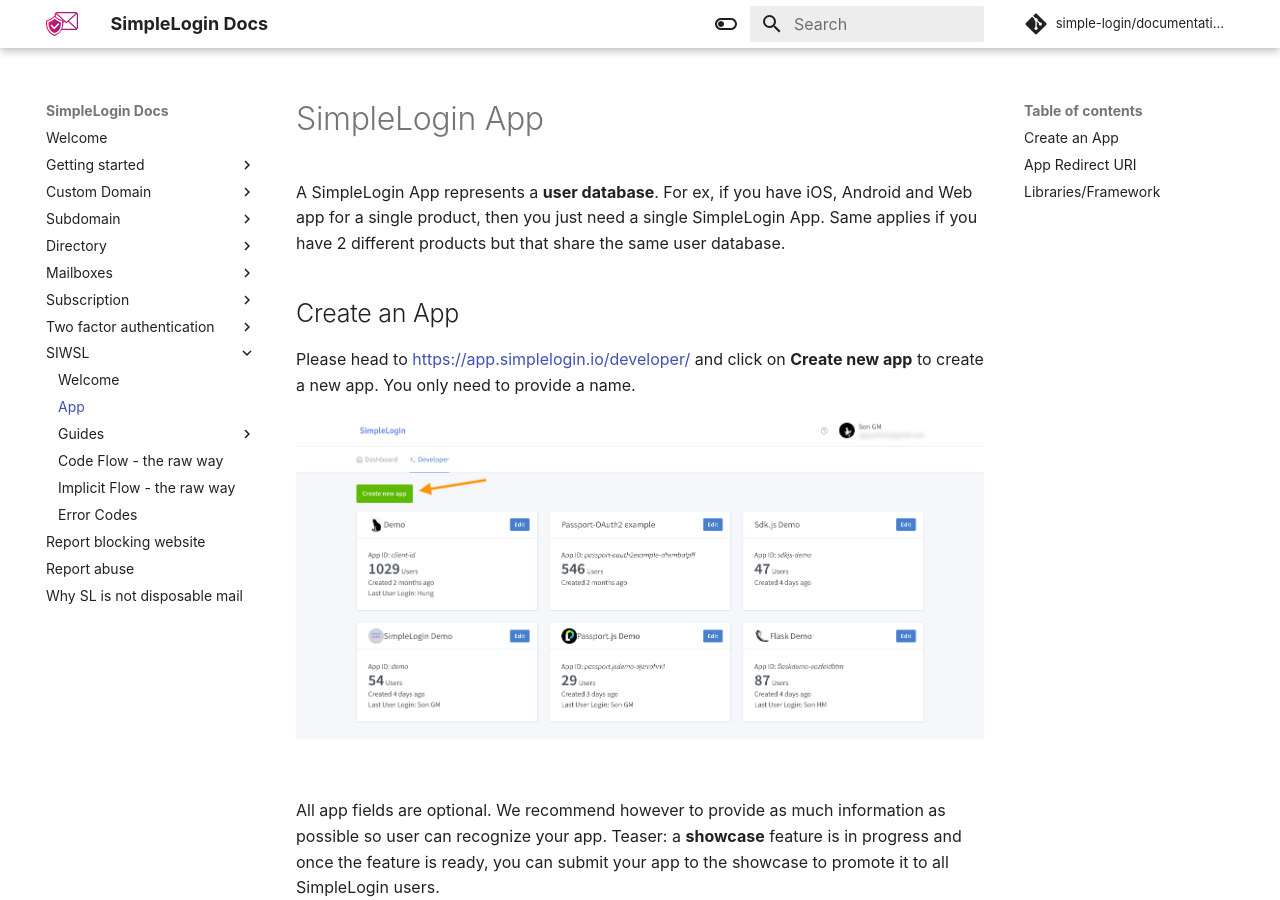
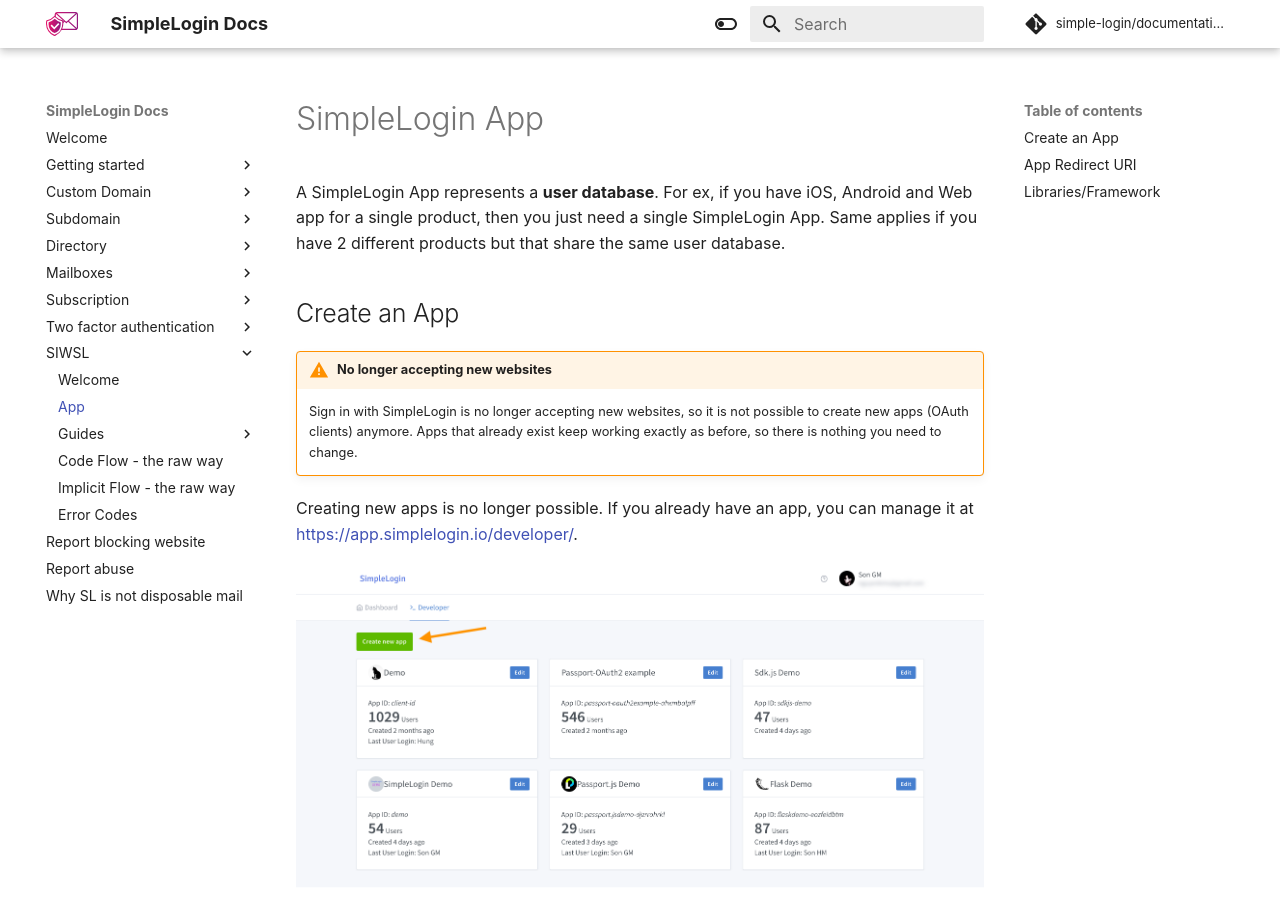
Before and after one commit to simple-login/documentation, an MkDocs documentation site: the page built from docs/siwsl/app.md, in a window 1280 px wide and 900 px high. Built offline with MkDocs 1.6.1 and Material for MkDocs 9.7.7, drawn with Linux system fonts in a browser that asks for light colours; comment, search, counter and statistics services are not loaded.

Commit message:
Disable creationof new apps is disabled

```diff
--- a/docs/siwsl/app.md
+++ b/docs/siwsl/app.md
@@ -4,7 +4,11 @@ A SimpleLogin App represents a **user database**. For ex, if you have iOS, Andro
 
 ## Create an App
 
-Please head to [https://app.simplelogin.io/developer/](https://app.simplelogin.io/developer/) and click on **Create new app** to create a new app. You only need to provide a name.
+!!! warning "No longer accepting new websites"
+    Sign in with SimpleLogin is no longer accepting new websites, so it is not possible to create new apps (OAuth clients) anymore.
+    Apps that already exist keep working exactly as before, so there is nothing you need to change.
+
+Creating new apps is no longer possible. If you already have an app, you can manage it at [https://app.simplelogin.io/developer/](https://app.simplelogin.io/developer/).
 
 ![](./images/dev1.png)
 
--- a/mkdocs.yml
+++ b/mkdocs.yml
@@ -26,6 +26,7 @@ theme:
   font: false
 
 markdown_extensions:
+  - admonition
   - pymdownx.highlight
   - pymdownx.superfences
 
```
Also changed, not shown: docs/siwsl/discourse.md (+1 -1 lines), docs/siwsl/intro.md (+5 -1 lines).
